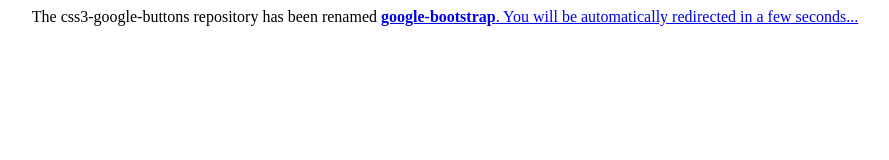
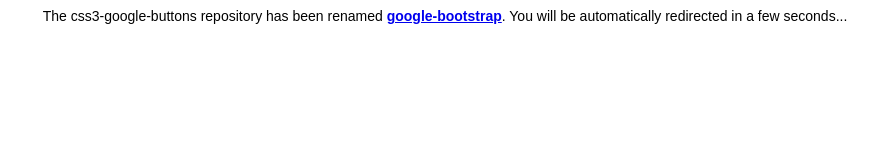
Before and after one commit to todc/css3-google-buttons, a plain HTML site: page index.html in a window 1280 px wide. Shown: the whole page, without its empty margins (195-1084 px from the left). Drawn offline with Linux system fonts and the light colour scheme.

Commit message:
fix redirect url. add some style

```diff
--- a/index.html
+++ b/index.html
@@ -1,13 +1,16 @@
 <html>
 <head>
-  <meta http-equiv="refresh" content="3;url=http://webdesign.about.com/">
+  <meta http-equiv="refresh" content="30;url=http://todc.github.com/google-bootstrap">
   <title>Google Bootstrap has moved!</title>
+  <style>
+  html,body { font-family: Arial, sans-serif; font-size: 14px; }
+  </style>
 </head>
 <body>
 
   <center>
     <p>
-      The css3-google-buttons repository has been renamed <a href="http://github.com/todc/google-bootstrap"><b>google-bootstrap</b>.
+      The css3-google-buttons repository has been renamed <a href="http://github.com/todc/google-bootstrap"><b>google-bootstrap</b></a>.
       You will be automatically redirected in a few seconds...
     </p>
   </center>
```
